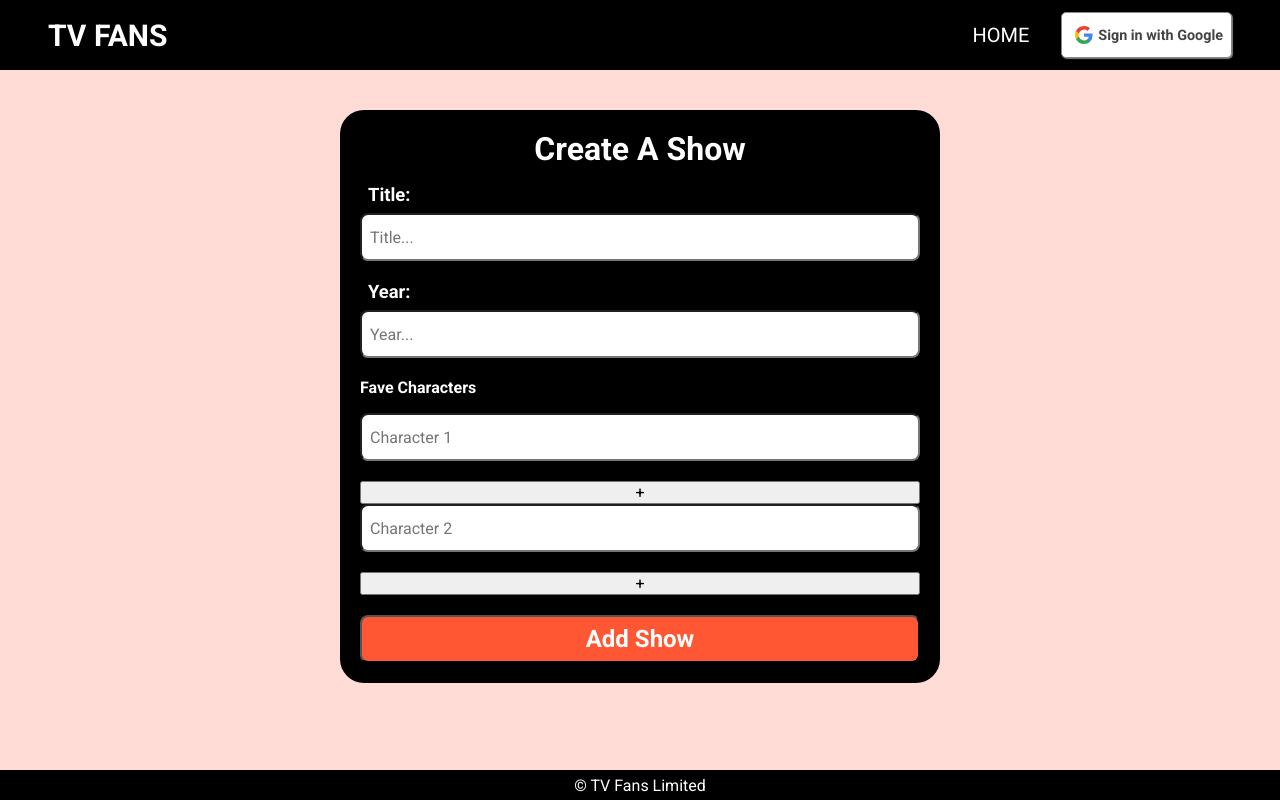
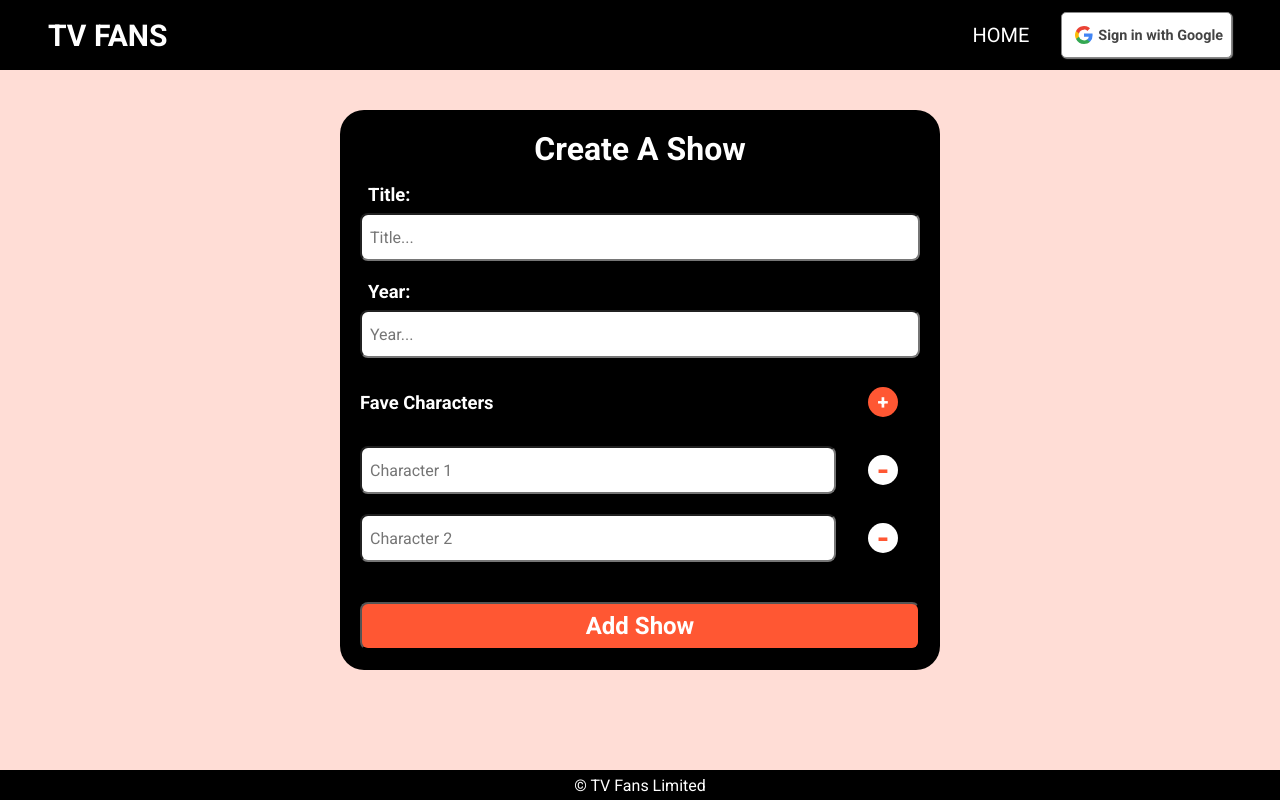
Before and after one commit to simplenotsimpler/n423-homework-final, a Next.js app: page /add in a window 1280 px wide. Built offline with nearby package versions, Linux system fonts and the light colour scheme; no server answers.

Commit message:
style(ShowForm): character fields area

```diff
--- a/src/components/ShowForm.jsx
+++ b/src/components/ShowForm.jsx
@@ -117,7 +117,7 @@ const ShowForm = ({ showId }) => {
   //TODO: styling, css hide all but last button
   const characterInputs = show.characters.map((_character, index) => {
     return (
-      <div className={ShowFormStyles.showInputGroup} key={index}>
+      <div className={ShowFormStyles.showInputCharacters} key={index}>
         <input
           type="text"
           name="characters"
@@ -125,7 +125,7 @@ const ShowForm = ({ showId }) => {
           value={show.characters[index].name}
           onChange={(e) => handleInputChangeCharacters(e, index)}
         />
-        <button onClick={handleAddCharacter}>+</button>
+        <button className={ShowFormStyles.btnRemove}>-</button>
       </div>
     );
   });
@@ -162,7 +162,16 @@ const ShowForm = ({ showId }) => {
           />
         </div>
         <fieldset>
-          <h2>Fave Characters</h2>
+          <div className={ShowFormStyles.showCharactersHeader}>
+            <h2>Fave Characters</h2>
+            <button
+              className={ShowFormStyles.btnAdd}
+              onClick={handleAddCharacter}
+            >
+              +
+            </button>
+          </div>
+
           {characterInputs}
         </fieldset>
 
--- a/src/styles/ShowForm.module.css
+++ b/src/styles/ShowForm.module.css
@@ -12,11 +12,6 @@
 
 .showForm h1 {
   text-align: center;
-  margin-bottom: 1rem;
-}
-
-.showForm h2 {
-  font-size: 1rem;
   margin-bottom: 1rem;
 }
 
@@ -56,3 +51,65 @@
   background-color: var(--theme-color-rgba);
   color: white;
 }
+
+.showCharactersHeader {
+  height: 3rem;
+  display: flex;
+  align-items: center;
+  margin-bottom: 1.25rem;
+}
+.showCharactersHeader h2 {
+  font-size: 1.15rem;
+  width: 85%;
+  margin-right: 2rem;
+}
+
+.showInputCharacters {
+  display: flex;
+  align-items: center;
+  margin-bottom: 1.25rem;
+}
+
+.showInputCharacters input {
+  height: 3rem;
+
+  border-radius: 0.5rem;
+  padding: 0.5rem;
+  width: 85%;
+
+  margin-right: 2rem;
+}
+
+.btnAdd {
+  display: flex;
+  justify-content: center;
+  align-items: center;
+  padding: 0.5rem;
+  border-radius: 50%;
+  border: none;
+  background-color: var(--theme-color-rgba);
+  height: 3rem;
+  width: 30px;
+  height: 30px;
+  font-size: 1.25rem;
+  font-weight: bold;
+  color: white;
+  /* margin: 0.5rem; */
+}
+
+.btnRemove {
+  display: flex;
+  justify-content: center;
+  align-items: center;
+  padding: 0.5rem;
+  border-radius: 50%;
+  border: none;
+  background-color: white;
+  height: 3rem;
+  width: 30px;
+  height: 30px;
+  font-size: 2rem;
+  font-weight: bold;
+  color: var(--theme-color-rgba);
+  /* margin: 0.5rem; */
+}
```
